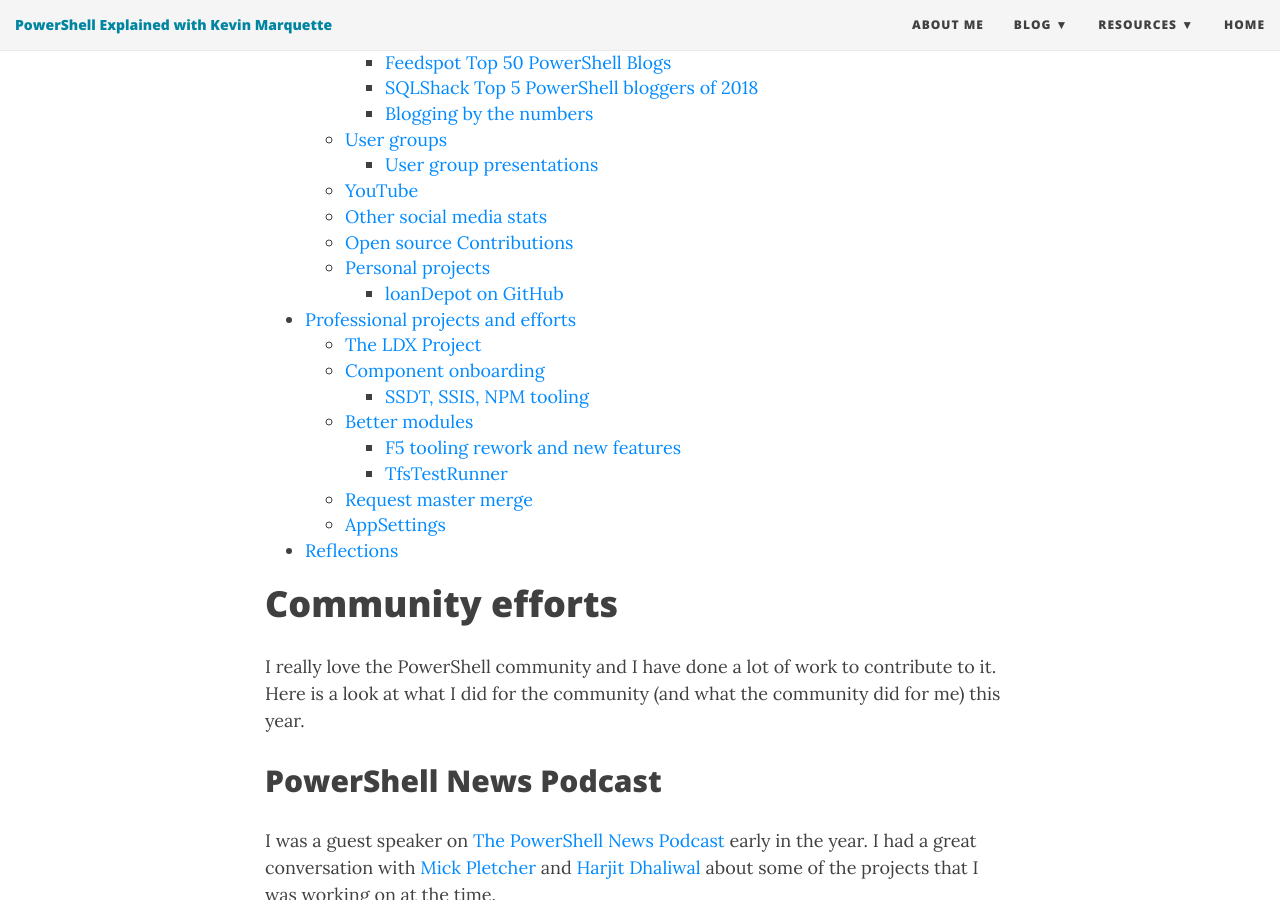
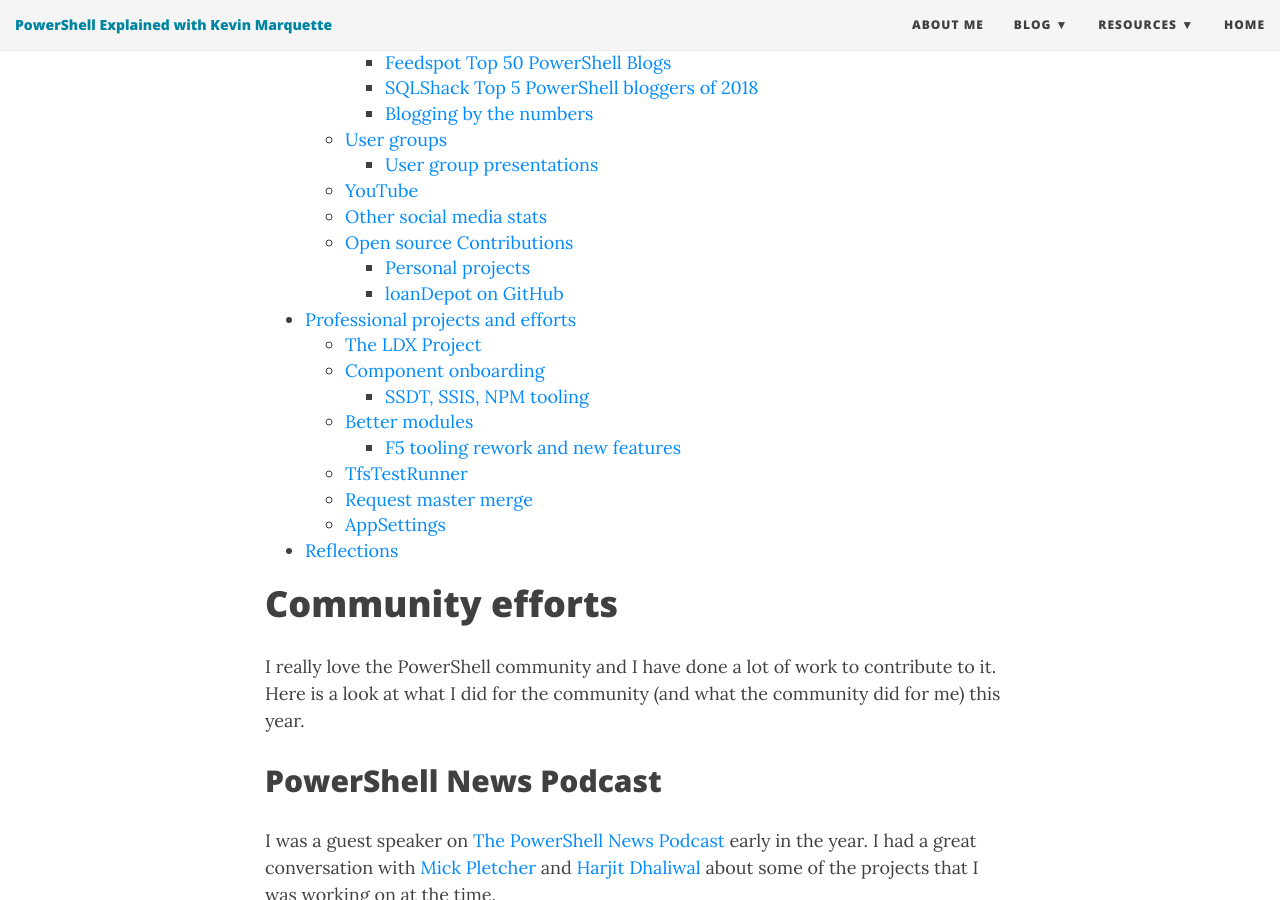
Before and after one commit to KevinMarquette/kevinmarquette.github.io, a Jekyll site: the page built from _posts/2019-01-01-Powershell-2018-year-in-review.md, in a window 1280 px wide and 900 px high, scrolled down 722 px. Built offline with Jekyll 4.4.1, drawn with Linux system fonts in a browser that asks for light colours; nearby versions of some CDN libraries.

Commit message:
update link and fix headings

```diff
--- a/_posts/2019-01-01-Powershell-2018-year-in-review.md
+++ b/_posts/2019-01-01-Powershell-2018-year-in-review.md
@@ -6,7 +6,7 @@
 share-img: "/img/share-img/2019-01-01-Powershell-2018-year-in-review.png"
 ---
 
-Over on [/r/PowerShell](https://www.reddit.com/r/PowerShell), we share with each other everything that we have done with PowerShell every month and reflect on that at the end of the year. This has been a big year for me. Not only have I been able to work on some great projects professionally, I also received a lot of recognition this year for my community efforts. As I reflect back on this year, I accomplished way more than I expected.
+Over on [/r/PowerShell](https://www.reddit.com/r/PowerShell/comments/abodo7/2018_retrospection_what_have_you_done_with), we share with each other everything that we have done with PowerShell every month and reflect on that at the end of the year. This has been a big year for me. Not only have I been able to work on some great projects professionally, I also received a lot of recognition this year for my community efforts. As I reflect back on this year, I accomplished way more than I expected.
 <!--more-->
 # Index
 
@@ -107,7 +107,7 @@
 
 I participated in [Hacktoberfest](https://hacktoberfest.digitalocean.com/) this year and got my needed pull requests out to other projects. I did get around 10 pull requests last year to the PowerShell repositories but most of my changes there were adding or cleaning up tests.
 
-## Personal projects
+### Personal projects
 
 I created these utility functions this year.
 
@@ -159,7 +159,7 @@
 
 This enabled zero downtime and rolling release scenarios that we were not leveraging before.
 
-### TfsTestRunner
+## TfsTestRunner
 
 I created a module and tooling for running various integration tests at deploy time for every release into every environment. This was paired with my zero downtime release scenarios to allow failed tests to halt the deployment before it would impact production.
 
```
Also changed, not shown: img/share-img/2019-01-01-Powershell-2018-year-in-review.png.
